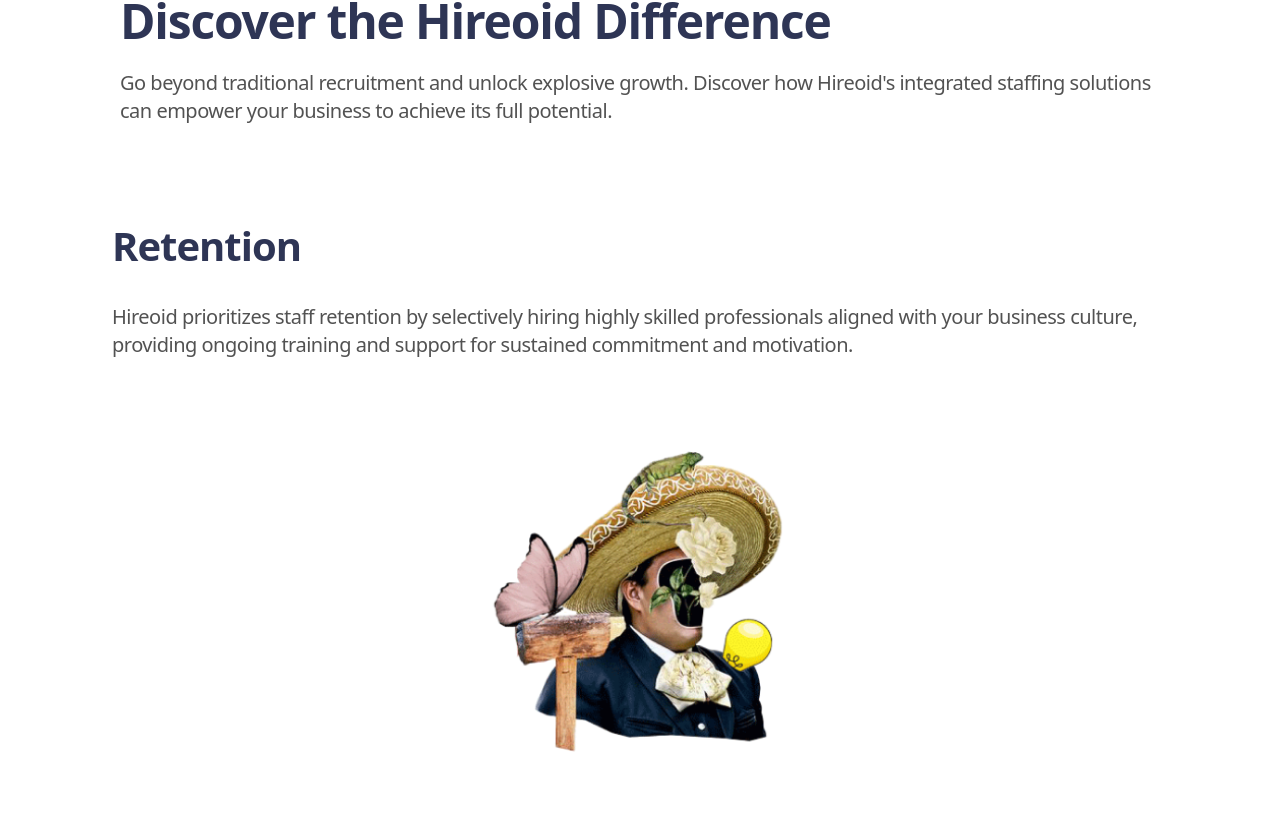
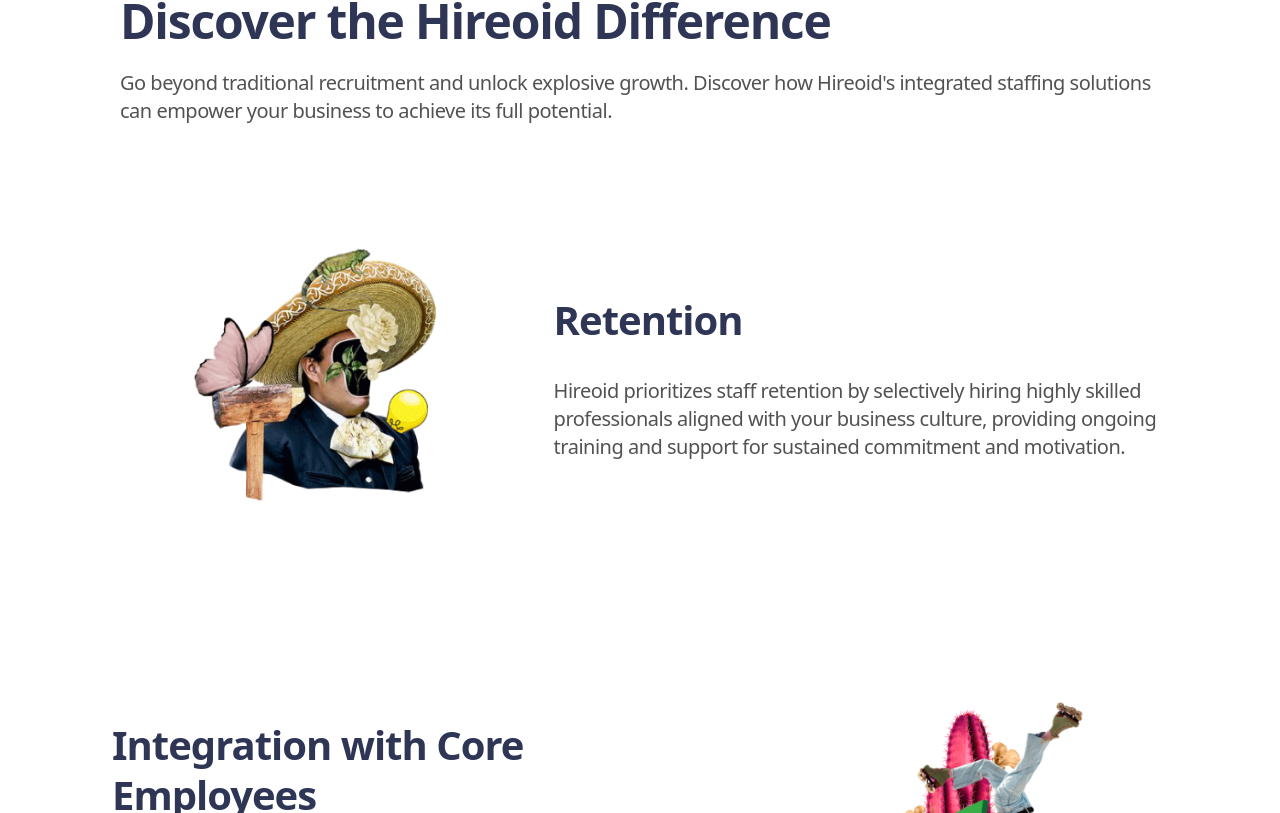
Before and after one commit to abdur-rehman-ali/hireoid, a React (Vite) app: page /integrated-staffing in a window 1280 px wide. Shown: the part 787-1600 px from the top of the page. Built offline with nearby package versions, Linux system fonts and the light colour scheme.

Commit message:
Fix integrated staff page

```diff
--- a/src/components/IntegrattedStaffingCard.jsx
+++ b/src/components/IntegrattedStaffingCard.jsx
@@ -10,7 +10,7 @@
   subtitle,
 }) => {
   return (
-    <div className={`flex ${flexDir} flex-col-reverse lg:${flexDir} gap-8 px-6 lg:px-28 lg:py-10 h-auto max-w-7xl mx-auto`}>
+    <div className={`flex ${flexDir} max-md:flex-col-reverse lg:${flexDir} gap-8 px-6 lg:px-28 lg:py-10 h-auto max-w-7xl mx-auto`}>
       <div className='flex justify-center flex-[2]'>
         <img
           src={imageSrc}
```
